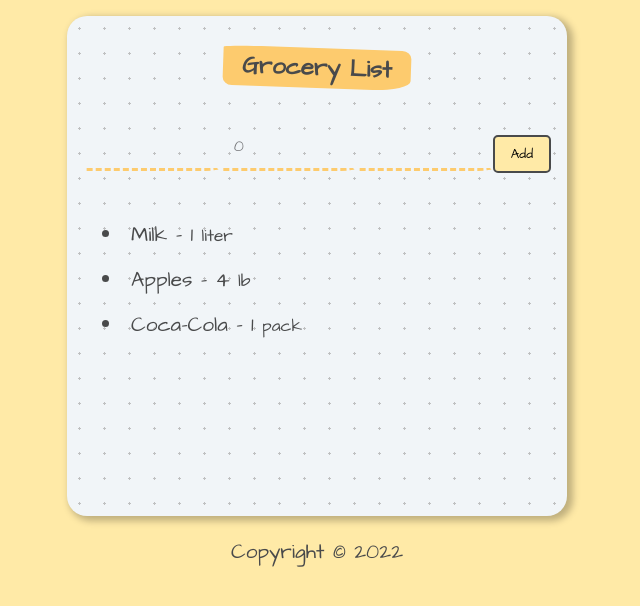
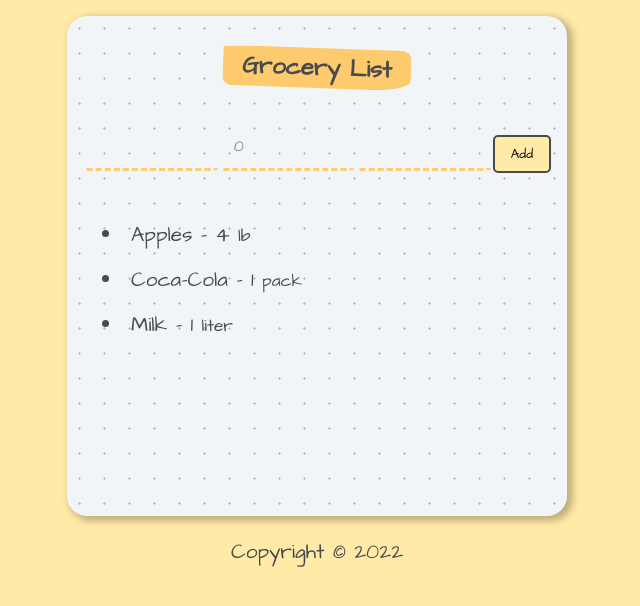
Before and after one commit to liudmylai/react-groceries, a React (Create React App) app: page / in a window 1280 px wide. Shown: the top 606 px of the page, without its empty margins (323-963 px from the left). Built offline with nearby package versions, Linux system fonts and the light colour scheme.

Commit message:
added sorting alphabetically

```diff
--- a/src/components/Form.js
+++ b/src/components/Form.js
@@ -14,7 +14,7 @@ class Form extends Component {
             isPurchased: false
         }
     }
-
+    // update the value and set it as the current value of 'grocery'
     handleChange = (event) => {
         let { id, value } = event.target;
 
@@ -27,7 +27,7 @@ class Form extends Component {
         }
         this.setState(prevState => ({ ...prevState, [id]: value }));
     }
-
+    // add a new item to the list when user clicks on 'Add' button
     handleClick = (event) => {
         this.props.addItem(this.state);
         this.setState({
--- a/src/components/Grocery.js
+++ b/src/components/Grocery.js
@@ -4,11 +4,11 @@
 import { Component } from "react";
 
 class Grocery extends Component {
-
+    // cross out the item when user clicks on it
     handleClick = event => {
         this.props.isPurchased(this.props.id);
     }
-
+    // delete an item from the grocery list when user clicks 'close' button
     handleDelete = event => {
         this.props.deleteItem(this.props.id);
     }
--- a/src/components/Header.js
+++ b/src/components/Header.js
@@ -1,8 +1,28 @@
-function Header() {
-    return (
-        <div className="heading">
-            <h1>Grocery List</h1>
-        </div>
-    );
+/**
+ *  Class Component
+ */
+ import { Component } from "react";
+
+class Header extends Component {
+    render() {
+        return (
+            <div className="heading">
+                <h1>Grocery List</h1>
+            </div>
+        );
+    }
 }
 export default Header;
+
+
+/**
+ *  Functional Component
+ */
+// function Header() {
+//     return (
+//         <div className="heading">
+//             <h1>Grocery List</h1>
+//         </div>
+//     );
+// }
+// export default Header;
--- a/src/components/Layout.js
+++ b/src/components/Layout.js
@@ -15,20 +15,20 @@ class Layout extends Component {
             groceries: [...props.groceries]
         };
     }
-
+    // add new items to the grocery list
     addItem = (newItem) => {
         this.setState(prevState => ({
             groceries: [...prevState.groceries, newItem]
         }));
     }
-
+    // conditionally render the grocery items based on whether or not they were purchased
     isPurchased = (id) => {
         this.setState(prevState => ({
                 groceries: prevState.groceries.map((grocery, index) => (index === id ? { ...grocery, isPurchased: !grocery.isPurchased } : grocery))
         }));
     }
 
-
+    // remove item from the grocery list
     deleteItem = (id) => {
         this.setState(prevState => ({
             groceries: prevState.groceries.filter((grocery, index) => (index !== id))
--- a/src/components/Main.js
+++ b/src/components/Main.js
@@ -10,7 +10,9 @@ class Main extends Component {
         return (
             <div>
                 <ul>
-                    {groceries.map((grocery, index) =>
+                    {groceries
+                        .sort((a, b) => a.item > b.item ? 1 : -1)
+                        .map((grocery, index) =>
                         <Grocery grocery={grocery} key={index} id={index} isPurchased={isPurchased} deleteItem={deleteItem}/>
                     )}
                 </ul>
```
